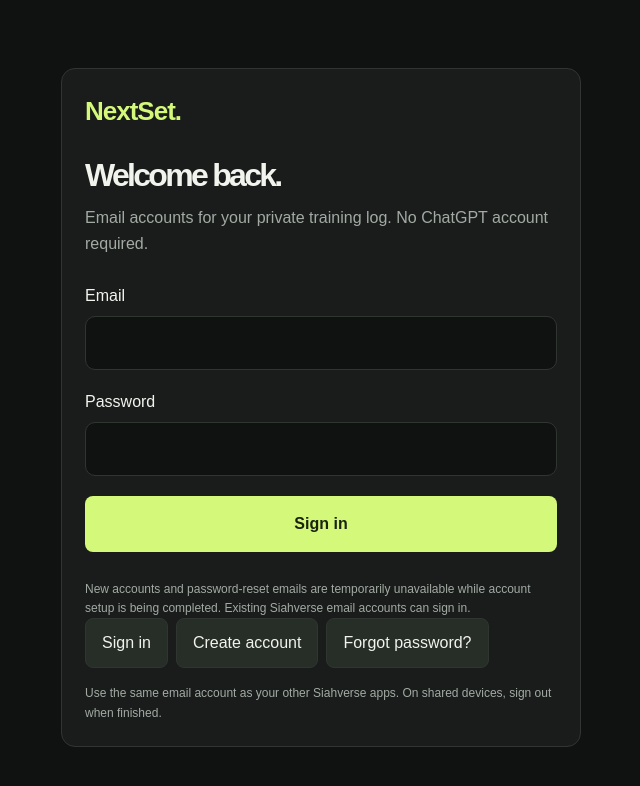
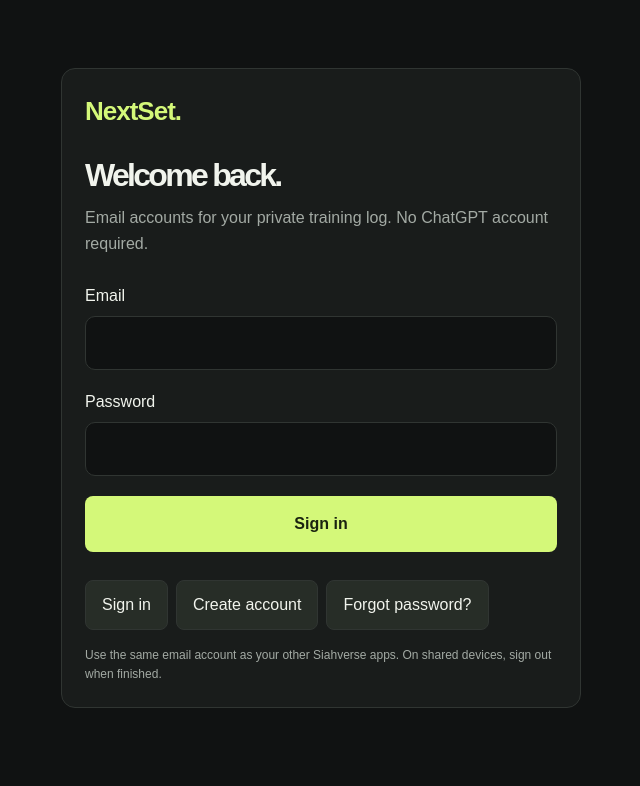
Before and after one commit to siahb/nextset, a Next.js app: page /account in a window 1280 px wide. Shown: the top 786 px of the page, without its empty margins (319-959 px from the left). Built offline with nearby package versions, Linux system fonts and the light colour scheme.

Commit message:
Update Site source

```diff
--- a/app/workout-app.tsx
+++ b/app/workout-app.tsx
@@ -28,12 +28,13 @@
 }
 export default function WorkoutApp(){
  const timer=useRestTimer();
+ const accountId=useRef<string|null|undefined>(undefined);
  const [view,setView]=useState<View>('Train'),[week,setWeek]=useState(1),[slot,setSlot]=useState(0),[logs,setLogs]=useState<EntryLog[]>([]),[session,setSession]=useState<EntryLog|null>(null),[unit,setUnit]=useState<'lb'|'kg'>('lb');
  const [loading,setLoading]=useState(true),[signedIn,setSignedIn]=useState(false),[loadError,setLoadError]=useState(''),[error,setError]=useState(''),[saving,setSaving]=useState(false),[dirty,setDirty]=useState(false),[message,setMessage]=useState('');
  const current=getProgramWeek(week),workout=current.days[slot]??current.days[0],reentry=week<=2;
  const load=useCallback(async()=>{setLoading(true);setLoadError('');try{const r=await trainingFetch('/api/workouts');if(r.status===401){setSignedIn(false);return;}if(!r.ok)throw Error('Could not load your workouts. Retry before logging.');const data=await r.json() as {logs:EntryLog[]};setLogs(data.logs);setSignedIn(true);}catch(e){setLoadError(e instanceof Error?e.message:'Could not load workouts.');}finally{setLoading(false);}},[]);
  useEffect(()=>{void load();},[load]);
- useEffect(()=>{const {data:{subscription}}=emailClient().auth.onAuthStateChange(event=>{if(event==='SIGNED_IN'||event==='SIGNED_OUT'){setLogs([]);setSession(null);setDirty(false);setSignedIn(false);setTimeout(()=>void load(),0);}});return()=>subscription.unsubscribe();},[load]);
+ useEffect(()=>{const {data:{subscription}}=emailClient().auth.onAuthStateChange((_event,session)=>{const id=session?.user.id??null;const previous=accountId.current;accountId.current=id;if(previous!==undefined&&previous!==id){setLogs([]);setSession(null);setDirty(false);setSignedIn(false);setTimeout(()=>void load(),0);}});return()=>subscription.unsubscribe();},[load]);
  useEffect(()=>{if(!message)return;const id=setTimeout(()=>setMessage(''),5000);return()=>clearTimeout(id);},[message]);
  useEffect(()=>{if(!dirty)return;const warn=(e:BeforeUnloadEvent)=>{e.preventDefault();e.returnValue='';};window.addEventListener('beforeunload',warn);return()=>window.removeEventListener('beforeunload',warn);},[dirty]);
  useEffect(()=>{const context=(document as Document&{modelContext?:{registerTool:(tool:unknown,options:{signal:AbortSignal})=>void}}).modelContext;if(!context)return;const lifecycle=new AbortController();try{context.registerTool({name:'read_workout_schedule',description:'Read PPL at Home weeks and workout targets without modifying training records.',inputSchema:{type:'object',properties:{week:{type:'integer',minimum:1,maximum:Number.MAX_SAFE_INTEGER}},required:['week'],additionalProperties:false},annotations:{readOnlyHint:true,untrustedContentHint:false},execute:(input:unknown)=>{const n=(input as {week?:number})?.week;if(!Number.isInteger(n)||!n||n<1||n>Number.MAX_SAFE_INTEGER)throw Error('Choose a positive training week.');return getProgramWeek(n);}},{signal:lifecycle.signal});}catch{}return()=>lifecycle.abort();},[]);
--- a/lib/email-config.ts
+++ b/lib/email-config.ts
@@ -1,4 +1,4 @@
 export const accountUrl='https://duimxtfcnbfgpeawzszl.supabase.co';
 export const accountKey='sb_publishable_1EPAmQQ4xCiL-HSzh41lbA_AMzRZODY';
-// Enable only after confirmation/recovery delivery and redirect checks pass.
-export const registrationEnabled=false;
+// Sending domain and exact production redirect URLs are verified.
+export const registrationEnabled=true;
```
Also changed, not shown: 2 other files (tests, documents, lock files or other folders).
